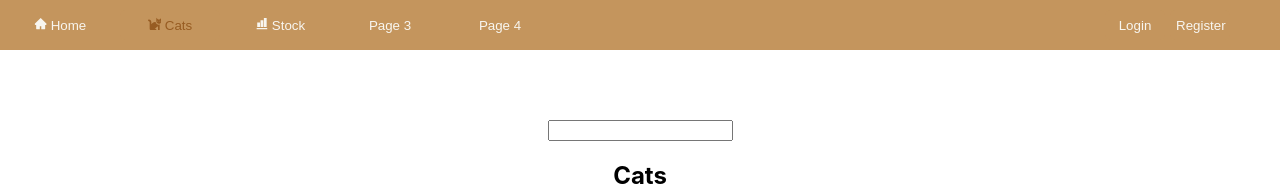
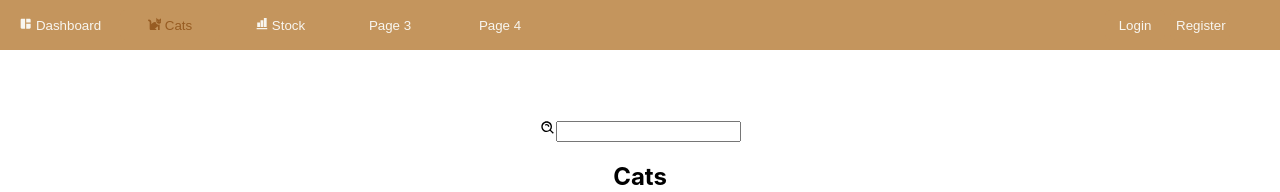
Before and after one commit to MauroSerrano-dev/MyCattery, a Next.js app: page /cats in a window 1280 px wide. Shown: the top 192 px of the page. Built offline with nearby package versions, Linux system fonts and the light colour scheme; no server answers; the database is empty.

Commit message:
mais icons

```diff
--- a/pages/cats.jsx
+++ b/pages/cats.jsx
@@ -5,6 +5,7 @@ import Link from 'next/link'
 
 import { BsGenderFemale } from "react-icons/bs"
 import { BsGenderMale } from "react-icons/bs"
+import { BiSearchAlt } from "react-icons/bi"
 
 export default function Cats() {
   const [cats, setCats] = useState([])
@@ -24,7 +25,11 @@ export default function Cats() {
 
   return (
     <div className="CatsReact">
-      <input type={"text"} onChange={(e) => setSearch(e.target.value)} />
+      <div className="contentInputSearchCats">
+        <BiSearchAlt className="iconInputSearchCats"/>
+        <input className="inputSearchCats" type={"text"} onChange={(e) => setSearch(e.target.value)} />
+      </div>
+
       <h2>Cats</h2>
       <div className="cats">
         {cats.map((cat, i) =>
--- a/pages/menu.jsx
+++ b/pages/menu.jsx
@@ -8,7 +8,7 @@ import { useEffect } from "react";
 
 import {FaCat} from "react-icons/fa"
 import {RiNumbersFill} from "react-icons/ri"
-import {AiFillHome} from "react-icons/ai"
+import {MdSpaceDashboard} from "react-icons/md"
 
 export function refreshPage() {
   window.location.reload();
@@ -64,7 +64,7 @@ export default function Menu() {
       <div className="abas">
         <Link href="/home">
           <a>
-            <button disabled={router.asPath === "/home"}><AiFillHome/> Home</button>
+            <button disabled={router.asPath === "/home"}><MdSpaceDashboard /> Dashboard</button>
           </a>
         </Link>
         <Link href="/cats">
```
